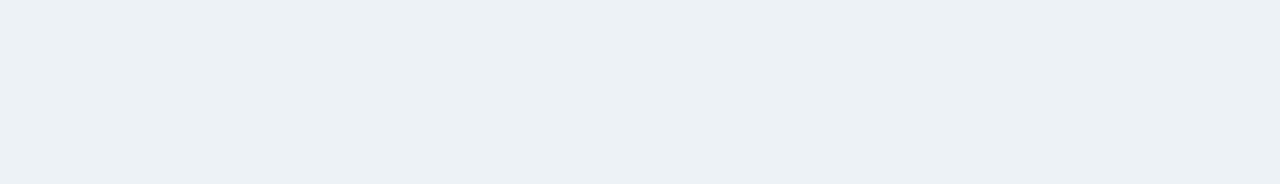
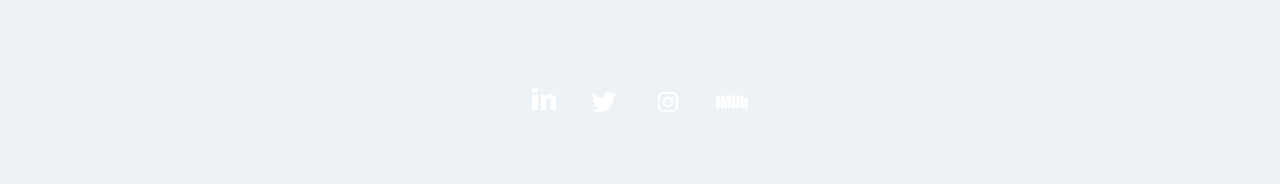
Before and after one commit to BarneyPowell/book-of-barney, a Next.js app: page / in a window 1280 px wide. Shown: the part 586-770 px from the top of the page. Built offline with nearby package versions, Linux system fonts and the light colour scheme.

Commit message:
Add social media icons to front cover

```diff
--- a/components/_molecules/Cover/index.js
+++ b/components/_molecules/Cover/index.js
@@ -1,3 +1,7 @@
+import TwitterSvg from '@/atoms/SvgIcon/TwitterSvg';
+import ImdbSvg from '@/atoms/SvgIcon/ImdbSvg';
+import InstagramSvg from '@/atoms/SvgIcon/InstagramSvg';
+import LinkedInSvg from '@/atoms/SvgIcon/LinkedInSvg';
 
 let styles = {
     name: {
@@ -31,9 +35,9 @@ export default function Cover({children, backgroundImage, backgroundImageLow}) {
 
     return (
         <section
-            className="flex justify-center align-middle items-center max-h-16-9"
+            className="flex justify-end align-middle items-center max-h-16-9 flex-col"
             style={styles.cover}>
-
+            <span className="flex items-center flex-auto">
             <h1
                 className="text-center font-light font-display"
                 style={styles.heading}
@@ -43,8 +47,22 @@ export default function Cover({children, backgroundImage, backgroundImageLow}) {
                         className="block"
                         style={styles.name}>Barney.</span>
             </h1>
+            </span>
+            <nav className="cover__nav flex justify-center flex-grow-0">
+              <a title="My LinkedIn profile" aria-label="My LinkedIn profile" className="w-6 m-4" href="https://www.linkedin.com/in/barnspowell/" target="_blank" rel="noopener noreferrer"><LinkedInSvg /></a>
+              <a title="My Twitter feed" aria-label="My Twitter feed" className="w-8 m-4" href="https://twitter.com/BrnyPwll" target="_blank" rel="noopener noreferrer"><TwitterSvg /></a>
+              <a title="My Instagram profile" aria-label="My Instagram profile" className="w-8 m-4" href="https://www.instagram.com/barneyp/" target="_blank" rel="noopener noreferrer"><InstagramSvg /></a>
+              <a title="My IMdB entry" aria-label="My IMdB entry" className="w-8 m-4" href="https://www.imdb.com/name/nm6402749/" target="_blank" rel="noopener noreferrer"><ImdbSvg /></a>
+            </nav>
 
             {children}
+
+            <style jsx>{`
+              .cover__nav a {
+                fill: white;
+              }
+
+            `}</style>
         </section>
     );
 }
```
